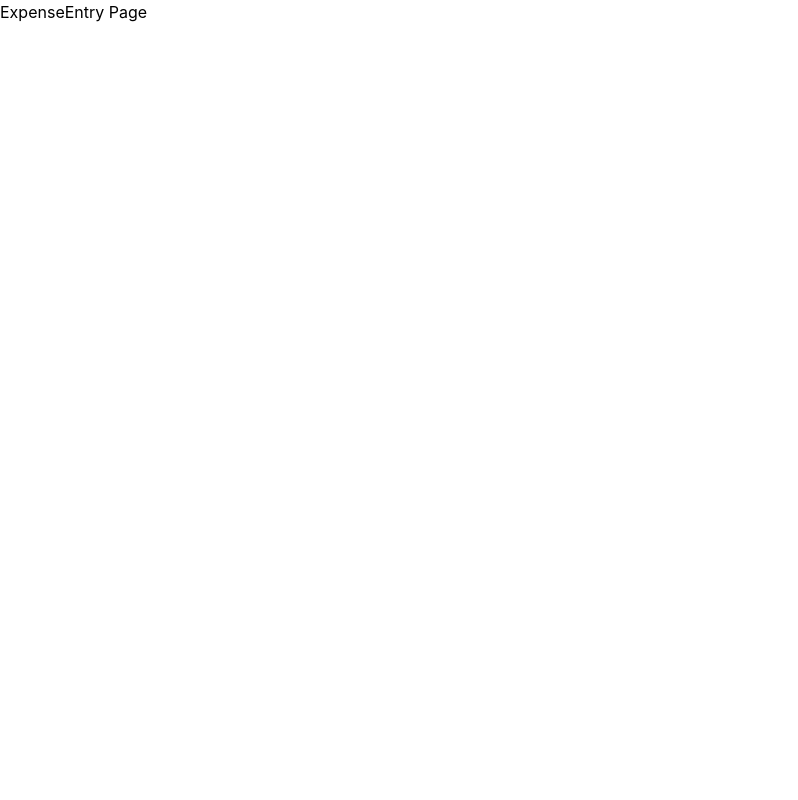
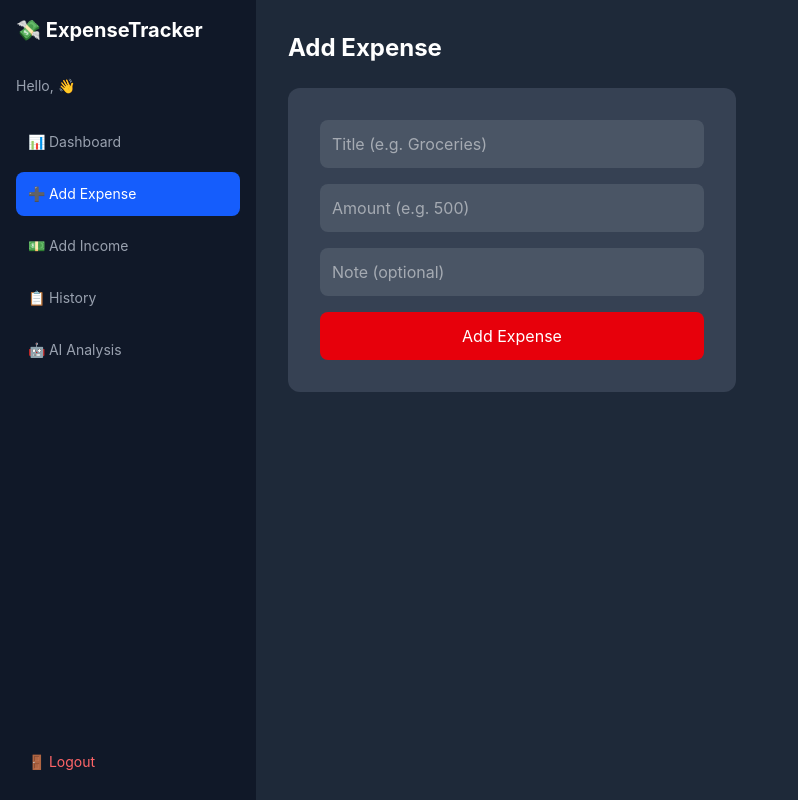
Before and after one commit to shreyasavant11-a11y/SpendInsight, a React app in the folder frontend/: page /expenses in a window 1280 px wide. Shown: the whole page, without its empty margins (0-798 px from the left). Built offline with nearby package versions, Linux system fonts and the light colour scheme; sample sign-in values are in the browser's storage; the HTML template or start-up script is replaced by a standard one.

Commit message:
expense entry form + dashboard real data working

```diff
--- a/frontend/src/pages/ExpenseEntry.jsx
+++ b/frontend/src/pages/ExpenseEntry.jsx
@@ -1,2 +1,74 @@
-const ExpenseEntry = () => <div>ExpenseEntry Page</div>;
+import { useState } from 'react';
+import { useNavigate } from 'react-router-dom';
+import Layout from '../components/Layout';
+import API from '../api/axios';
+
+const ExpenseEntry = () => {
+  const [title, setTitle] = useState('');
+  const [amount, setAmount] = useState('');
+  const [note, setNote] = useState('');
+  const [error, setError] = useState('');
+  const [loading, setLoading] = useState(false);
+
+  const navigate = useNavigate();
+
+  const handleEntry = async (e) => {
+    e.preventDefault();
+
+    if (!title || !amount) {
+      setError('Title and amount are required');
+      return;
+    }
+
+    setLoading(true);
+    try {
+      await API.post('/expenses', { title, amount: Number(amount), note });
+      navigate('/dashboard');
+    } catch (err) {
+      setError(err.response?.data?.error || 'Something went wrong');
+    } finally {
+      setLoading(false);
+    }
+  };
+
+  return (
+    <Layout>
+      <h1 className="text-2xl font-bold mb-6">Add Expense</h1>
+
+      <div className="bg-gray-700 rounded-xl p-8 w-full max-w-md">
+        {error && <p className="text-red-400 text-sm mb-4">{error}</p>}
+
+        <input
+          type="text"
+          placeholder="Title (e.g. Groceries)"
+          value={title}
+          onChange={(e) => setTitle(e.target.value)}
+          className="w-full bg-gray-600 text-white rounded-lg p-3 mb-4"
+        />
+        <input
+          type="number"
+          placeholder="Amount (e.g. 500)"
+          value={amount}
+          onChange={(e) => setAmount(e.target.value)}
+          className="w-full bg-gray-600 text-white rounded-lg p-3 mb-4"
+        />
+        <input
+          type="text"
+          placeholder="Note (optional)"
+          value={note}
+          onChange={(e) => setNote(e.target.value)}
+          className="w-full bg-gray-600 text-white rounded-lg p-3 mb-4"
+        />
+        <button
+          onClick={handleEntry}
+          disabled={loading}
+          className="w-full bg-red-600 hover:bg-red-700 disabled:opacity-50 text-white rounded-lg p-3"
+        >
+          {loading ? 'Adding...' : 'Add Expense'}
+        </button>
+      </div>
+    </Layout>
+  );
+};
+
 export default ExpenseEntry;
```
